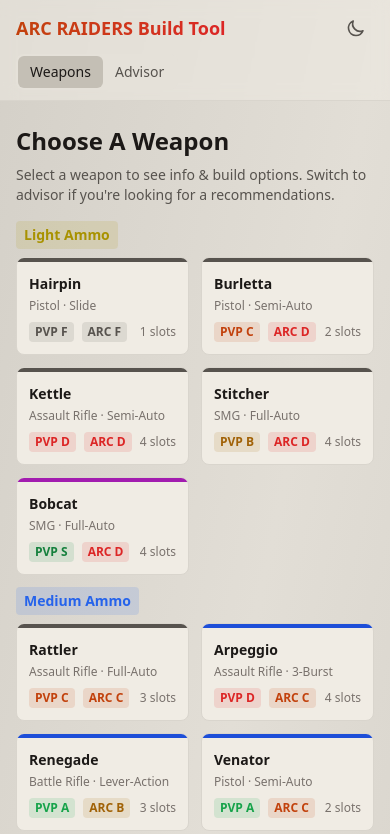
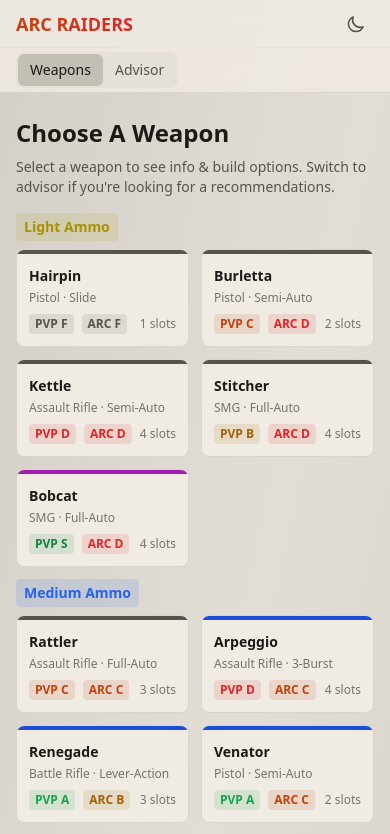
Before and after one commit to Jagg111/arc-kits, a React (Vite) app: page / in a window 390 px wide. Shown: the top 834 px of the page. Built offline with nearby package versions, Linux system fonts and the light colour scheme.

Commit message:
Nav tweaks for cleaner UI and more obvious back to weapons link

```diff
--- a/src/App.tsx
+++ b/src/App.tsx
@@ -65,7 +65,6 @@ export default function App() {
         activeView={activeView}
         onChangeView={setActiveView}
         hasWeapon={!!gun}
-        weaponName={gunObj?.name}
         onReset={resetSelection}
         theme={theme}
         toggleTheme={toggleTheme}
--- a/src/components/advisor/AdvisorFilterBar.tsx
+++ b/src/components/advisor/AdvisorFilterBar.tsx
@@ -65,7 +65,7 @@ export default function AdvisorFilterBar({
   onToggleRarity,
 }: AdvisorFilterBarProps) {
   return (
-    <div className="bg-filter-bar-bg border-b border-border-subtle py-2.5 px-5 sticky top-[52px] z-10">
+    <div className="bg-filter-bar-bg border-b border-border-subtle py-2.5 px-5 sticky top-[92px] sm:top-14 z-10">
       <div className="max-w-[80rem] mx-auto flex items-center gap-3 sm:gap-5 flex-wrap">
         {/* Location */}
         <div className="flex items-center gap-1.5">
--- a/src/components/builder/WeaponBuilder.tsx
+++ b/src/components/builder/WeaponBuilder.tsx
@@ -122,7 +122,7 @@ export default function WeaponBuilder({
       ) : (
         <div className="grid grid-cols-1 lg:grid-cols-3 gap-6">
           {/* Sidebar - hidden on mobile, shown on desktop */}
-          <div className="hidden lg:block lg:col-span-1 space-y-4 lg:sticky lg:top-16 lg:self-start">
+          <div className="hidden lg:block lg:col-span-1 space-y-4 lg:sticky lg:top-28 lg:self-start">
             {/* Goal Picker */}
             <div className="bg-surface rounded-xl border border-border-subtle p-4">
               {selectedGoal && !goalExpanded ? (
--- a/src/components/layout/Header.tsx
+++ b/src/components/layout/Header.tsx
@@ -1,7 +1,8 @@
 // ============================================================================
 // FILE: components/layout/Header.tsx
-// PURPOSE: Sticky top bar with app title, Weapons/Advisor tabs, weapon name,
-//          "Change Weapon" button, and dark/light mode toggle
+// PURPOSE: Sticky top bar with app title, Weapons/Advisor tabs, and theme toggle.
+//          When a weapon is selected, the Weapons tab transforms into a back-nav
+//          link (‹ Weapons) that returns to the weapon picker.
 // USED BY: App.tsx
 // ============================================================================
 
@@ -11,7 +12,6 @@ interface HeaderProps {
   activeView: AppView;
   onChangeView: (view: AppView) => void;
   hasWeapon: boolean;
-  weaponName?: string;
   onReset: () => void;
   theme: "light" | "dark";
   toggleTheme: () => void;
@@ -26,12 +26,11 @@ export default function Header({
   activeView,
   onChangeView,
   hasWeapon,
-  weaponName,
   onReset,
   theme,
   toggleTheme,
 }: HeaderProps) {
-  const showWeaponControls = activeView === "weapons";
+  const isWeaponBuilder = activeView === "weapons" && hasWeapon;
 
   const themeButton = (
     <button
@@ -53,64 +52,54 @@ export default function Header({
 
   const tabs = (
     <div className="flex bg-surface-alt rounded-lg p-0.5">
+      {isWeaponBuilder ? (
+        <button
+          onClick={onReset}
+          className="flex items-center gap-1 px-3 py-1.5 rounded-md text-sm font-medium bg-border text-accent-text transition-colors cursor-pointer"
+        >
+          <svg className="w-3 h-3" fill="none" viewBox="0 0 24 24" stroke="currentColor" strokeWidth={2.5}>
+            <path strokeLinecap="round" strokeLinejoin="round" d="M15 19l-7-7 7-7" />
+          </svg>
+          Weapons
+        </button>
+      ) : (
         <button className={tabClass(activeView === "weapons")} onClick={() => onChangeView("weapons")}>
           Weapons
         </button>
+      )}
       <button className={tabClass(activeView === "advisor")} onClick={() => onChangeView("advisor")}>
         Advisor
       </button>
     </div>
   );
 
-  const changeWeaponButton = showWeaponControls && hasWeapon && (
-    <button
-      onClick={onReset}
-      className="text-sm text-text-secondary hover:text-text-primary transition-colors whitespace-nowrap"
-    >
-      ← Change Weapon
-    </button>
-  );
-
   return (
-    <div className="border-b border-border-subtle bg-surface/50 backdrop-blur-sm sticky top-0 z-20">
-      {/* ── Desktop: single row ── */}
-      <div className="hidden sm:flex max-w-[80rem] mx-auto px-4 py-2.5 items-center gap-4">
+    <header className="sticky top-0 z-30 w-full border-b border-border-subtle bg-surface/80 backdrop-blur-md">
+      {/* ── Desktop View ── */}
+      <div className="hidden sm:block max-w-[80rem] mx-auto">
+        <div className="flex px-4 h-14 items-center gap-6">
           <h1 className="text-xl font-bold bg-gradient-to-r from-brand-from to-brand-to bg-clip-text text-transparent shrink-0">
-          ARC RAIDERS Build Tool
+            ARC RAIDERS
           </h1>
           {tabs}
-        {showWeaponControls && hasWeapon && weaponName && (
-          <span className="text-sm text-text-secondary font-medium truncate">
-            {weaponName}
-          </span>
-        )}
-        <div className="ml-auto flex items-center gap-2 shrink-0">
+          <div className="ml-auto flex items-center gap-2">
             {themeButton}
-          {changeWeaponButton}
+          </div>
         </div>
       </div>
 
-      {/* ── Mobile: two stable rows ── */}
-      <div className="sm:hidden max-w-[80rem] mx-auto px-4 py-2.5 space-y-2">
-        {/* Row 1: title + theme toggle */}
-        <div className="flex items-center justify-between">
+      {/* ── Mobile View ── */}
+      <div className="sm:hidden flex flex-col">
+        <div className="flex items-center justify-between px-4 h-12 border-b border-border-subtle/30">
           <h1 className="text-lg font-bold bg-gradient-to-r from-brand-from to-brand-to bg-clip-text text-transparent">
-            ARC RAIDERS Build Tool
+            ARC RAIDERS
           </h1>
           {themeButton}
         </div>
-        {/* Row 2: tabs + change weapon */}
-        <div className="flex items-center justify-between">
+        <div className="flex items-center px-4 h-11 bg-surface-alt/10">
           {tabs}
-          {changeWeaponButton}
-        </div>
-        {/* Row 3: weapon name (builder only) */}
-        {showWeaponControls && hasWeapon && weaponName && (
-          <span className="text-sm text-text-secondary font-medium block -mt-1">
-            {weaponName}
-          </span>
-        )}
         </div>
       </div>
+    </header>
   );
 }
```
Lines whose indentation alone changed are shown as unchanged.
